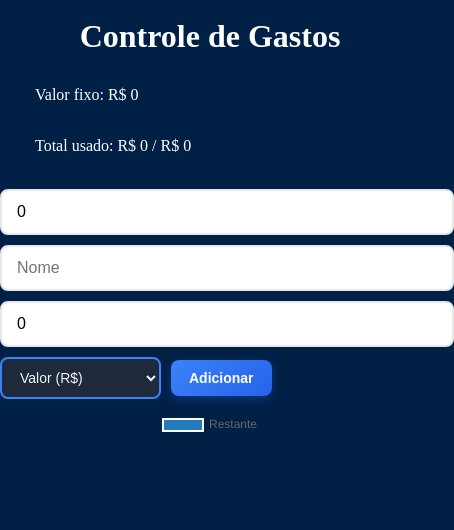
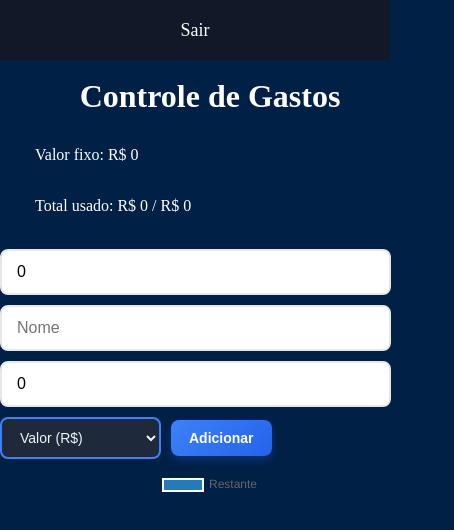
Before and after one commit to walisson27/React-Invest, a Next.js app: page /Porcentagem/Porcentagem in a window 390 px wide. Shown: the top 530 px of the page, 454 px wide, since content can reach past the window. Built offline with nearby package versions, Linux system fonts and the light colour scheme.

Commit message:
fix: responsivo porcentagem

```diff
--- a/src/pages/Porcentagem/Porcentagem.tsx
+++ b/src/pages/Porcentagem/Porcentagem.tsx
@@ -93,10 +93,10 @@ const Porcentagem = () => {
  }
 
   return (
-    <>
-    <nav className="nav-invest">
-        <ul>
-          <li><Link href={"../invest/invest"}>Sair</Link></li>
+    <div className="porcentagem">
+      <nav className="nav-invest">
+        <ul className="active">
+          <li><Link href={"../Login-Pagina/Login"}>Sair</Link></li>
         </ul>
     </nav>
     <div style={{ width: "420px", margin: "20px auto" }}>
@@ -144,7 +144,7 @@ const Porcentagem = () => {
         ))}
       </ul>
     </div>
-    </>
+   </div>
   );
 };
 
--- a/src/pages/Porcentagem/porcentagem.css
+++ b/src/pages/Porcentagem/porcentagem.css
@@ -71,3 +71,10 @@
     color: white;
     padding: 10px;
 }
+
+@media (max-width: 768px) {
+  .section-porcentagem{
+    width: 85%;
+  }
+
+}
--- a/src/pages/navbar/navbar.css
+++ b/src/pages/navbar/navbar.css
@@ -52,6 +52,7 @@
 
   .nav-invest ul.active {
     display: flex;
+    width: 100%;
   }
   .nav-invest li{
     padding: 5px;
```
